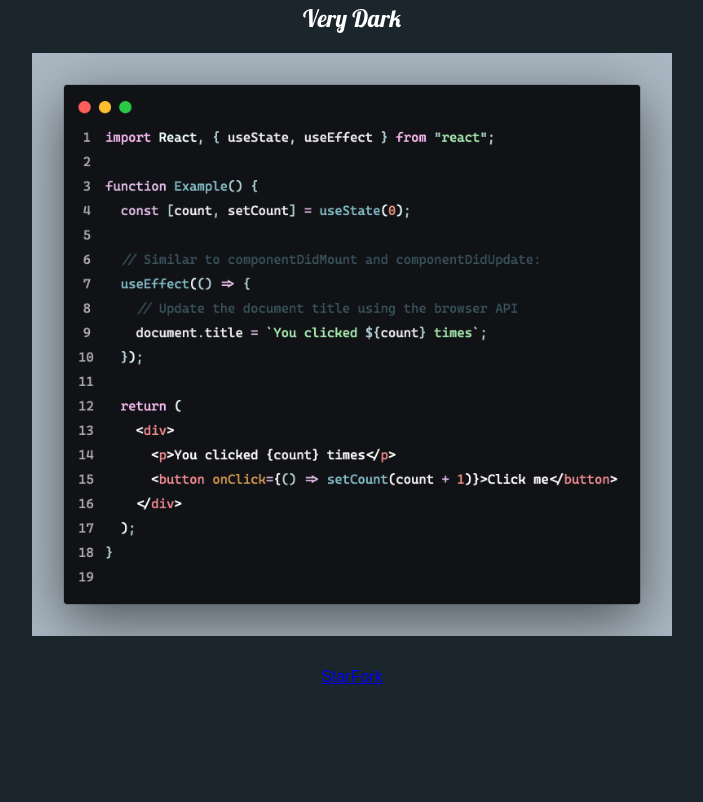
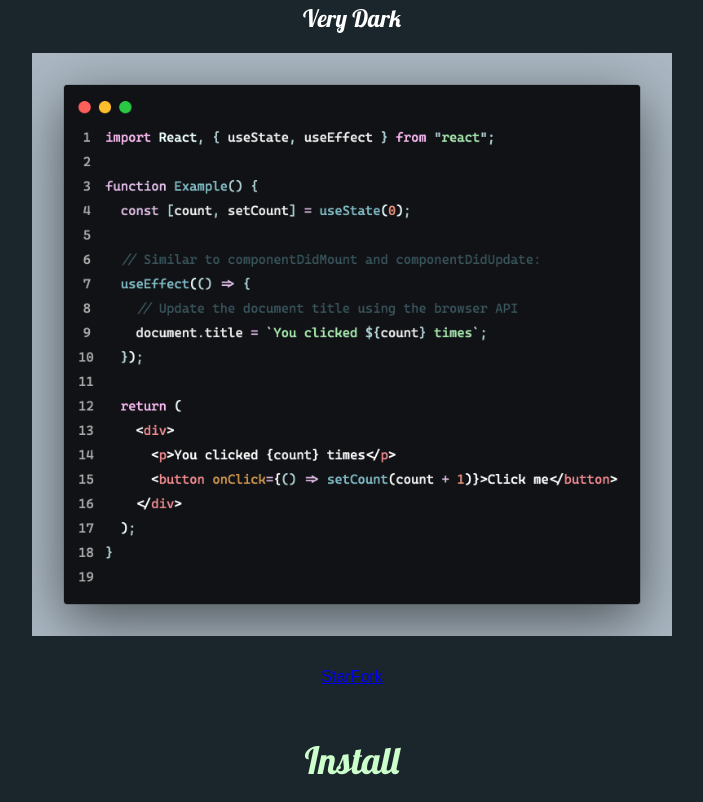
Before and after one commit to Ziyadsk/Elegant, a website: page docs/index.html in a window 1280 px wide. Shown: the part 3255-4057 px from the top of the page, without its empty margins (288-991 px from the left). Before the commit the page ends 3973 px from the top, so only its background shows below. Drawn offline with Linux system fonts and the light colour scheme.

Commit message:
DOCS: added install link

```diff
--- a/docs/index.html
+++ b/docs/index.html
@@ -65,6 +65,10 @@
         >Fork</a
       >
     </div>
+      <h3>
+        <a href="https://marketplace.visualstudio.com/items?itemName=ziyadsk.elegant">Install </a>
+      </h3>
+
     <script async defer src="https://buttons.github.io/buttons.js">
 
     </script>
--- a/docs/style.css
+++ b/docs/style.css
@@ -10,11 +10,22 @@ body {
 }
 
 h1,
-h2 {
+h2,
+h3 {
   font-family: lobster;
   font-weight: lighter;
 }
-
+h3 a {
+  color: #cfc;
+  text-decoration: none;
+  font-size: 2em;
+}
+h3 a:hover {
+  text-decoration: none;
+  font-size: 2em;
+  text-decoration: underline;
+  color: rgb(20, 119, 89);
+}
 #links {
   padding: 2em;
   display: flex;
```
